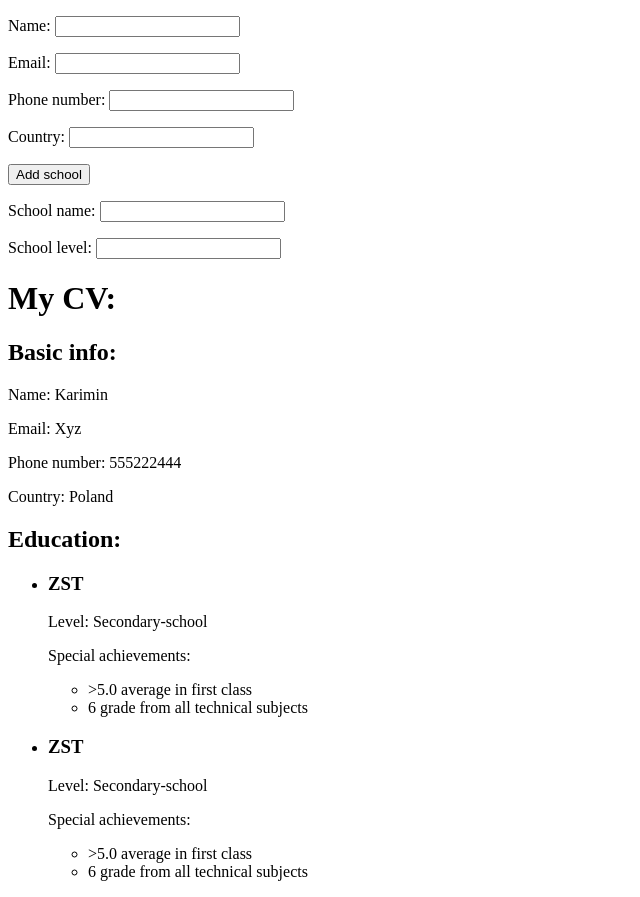
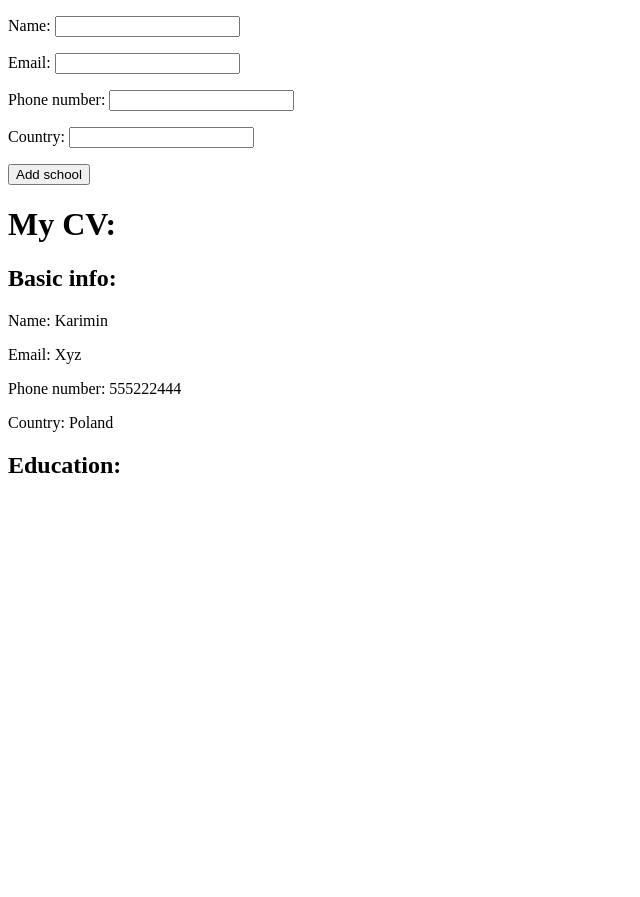
Before and after one commit to KariminK/react-cv-app, a React (Vite) app: page / in a window 1280 px wide. Shown: the whole page, without its empty margins (0-640 px from the left). After the commit the page ends 800 px from the top, so only its background shows below. Built offline with nearby package versions, Linux system fonts and the light colour scheme.

Commit message:
school event handling optimized

```diff
--- a/src/App.jsx
+++ b/src/App.jsx
@@ -4,35 +4,40 @@ import "./App.css";
 import defaultInfo from "./defaultInfo";
 import EditForm from "./components/EditForm";
 import Education from "./components/Education";
+class School {
+  constructor() {
+    this.name = "No name";
+    this.level = null;
+    this.startTime = null;
+    this.endTime = null;
+  }
+}
 function App() {
   const [personalInfo, setPersonalInfo] = useState(defaultInfo.personalInfo);
   const [educationalInfo, setEducationalInfo] = useState(defaultInfo.education);
-  const [schoolNumber, setSchoolNumber] = useState(1);
-  const handleNameChange = (e) => {
-    setPersonalInfo({ ...personalInfo, name: e.target.value });
-  };
-  const handleMailChange = (e) => {
-    setPersonalInfo({ ...personalInfo, email: e.target.value });
-  };
-  const handlePhoneChange = (e) => {
-    setPersonalInfo({ ...personalInfo, phone: e.target.value });
-  };
-  const handleCountryChange = (e) => {
-    setPersonalInfo({ ...personalInfo, country: e.target.value });
+  const [schoolNumber, setSchoolNumber] = useState(0);
+  const handlePersonalInfoChange = (e, prop) => {
+    setPersonalInfo({ ...personalInfo, [prop]: e.target.value });
   };
   const handleAddSchool = (e) => {
     e.preventDefault();
     setSchoolNumber(schoolNumber + 1);
+    const newEducationalInfo = [...educationalInfo];
+    newEducationalInfo.push(new School());
+    setEducationalInfo(newEducationalInfo);
+  };
+  const handleSchoolInfoChange = (e, i, prop) => {
+    const newEducationalInfo = [...educationalInfo];
+    newEducationalInfo[i][prop] = e.target.value;
+    setEducationalInfo(newEducationalInfo);
   };
   return (
     <>
       <EditForm
-        onNameChange={handleNameChange}
-        onEmailChange={handleMailChange}
-        onCountryChange={handleCountryChange}
-        onPhoneChange={handlePhoneChange}
+        onPersonalInfoChange={handlePersonalInfoChange}
         schoolNumber={schoolNumber}
         onAddSchool={handleAddSchool}
+        onSchoolInfoChange={handleSchoolInfoChange}
       />
       <h1>My CV:</h1>
       <PersonalInfo info={personalInfo} />
--- a/src/components/EditForm.jsx
+++ b/src/components/EditForm.jsx
@@ -1,46 +1,20 @@
-import EducationalInfoForm from "./educationalInfoForm";
+import SchoolForm from "./forms/SchoolForm";
+import PersonalInfoForm from "./forms/PersonalInfoForm";
 const EditForm = ({
-  onNameChange,
-  onEmailChange,
-  onPhoneChange,
-  onCountryChange,
+  onPersonalInfoChange,
   onAddSchool,
   schoolNumber,
+  onSchoolInfoChange,
 }) => {
   let schoolForms = [];
   for (let i = 0; i < schoolNumber; i++) {
-    schoolForms.push(<EducationalInfoForm />);
+    schoolForms.push(
+      <SchoolForm key={i} index={i} onSchoolInfoChange={onSchoolInfoChange} />
+    );
   }
   return (
     <form>
-      <div className="personalInfoForm">
-        <p>
-          Name:{" "}
-          <input type="text" name="name" id="name" onChange={onNameChange} />
-        </p>
-        <p>
-          Email:{" "}
-          <input
-            type="email"
-            name="email"
-            id="email"
-            onChange={onEmailChange}
-          />
-        </p>
-        <p>
-          Phone number:{" "}
-          <input type="tel" name="tel" id="tel" onChange={onPhoneChange} />
-        </p>
-        <p>
-          Country:{" "}
-          <input
-            type="text"
-            name="country"
-            id="country"
-            onChange={onCountryChange}
-          />
-        </p>
-      </div>
+      <PersonalInfoForm onPersonalInfoChange={onPersonalInfoChange} />
       <div className="educationalInfoForm">
         <button onClick={onAddSchool}>Add school</button>
         {schoolForms}
--- a/src/components/Education.jsx
+++ b/src/components/Education.jsx
@@ -6,14 +6,10 @@ const Education = ({ info }) => {
         {info.map((element, i) => {
           return (
             <li key={i}>
-              <h3>{element.name}</h3>
+              <h3>{element.name.length != 0 ? element.name : "No name"}</h3>
               <p>Level: {element.level}</p>
-              <p>Special achievements:</p>
-              <ul>
-                {element.specialAchievements.map((achievement, i) => {
-                  return <li key={i}>{achievement}</li>;
-                })}
-              </ul>
+              <p>Start time: {element.startTime}</p>
+              <p>Start time: {element.endTime}</p>
             </li>
           );
         })}
--- a/src/components/educationalInfoForm.jsx
+++ /dev/null
@@ -1,29 +0,0 @@
-const EducationalInfoForm = ({ onSchoolNameChange, onSchoolLevelChange }) => {
-  let achievements = 0;
-  const handleAddAchievement = () => {
-    achievements++;
-  };
-  return (
-    <div className="schoolForm">
-      <p>
-        School name:{" "}
-        <input
-          type="text"
-          name="name"
-          className="schoolName"
-          onChange={onSchoolNameChange}
-        />
-      </p>
-      <p>
-        School level:{" "}
-        <input
-          type="text"
-          name="level"
-          className="schoolLevel"
-          onChange={onSchoolLevelChange}
-        />
-      </p>
-    </div>
-  );
-};
-export default EducationalInfoForm;
--- /dev/null
+++ b/src/components/forms/PersonalInfoForm.jsx
@@ -0,0 +1,51 @@
+const PersonalInfoForm = ({ onPersonalInfoChange }) => {
+  return (
+    <div className="personalInfoForm">
+      <p>
+        Name:{" "}
+        <input
+          type="text"
+          name="name"
+          id="name"
+          onChange={(e) => {
+            onPersonalInfoChange(e, "name");
+          }}
+        />
+      </p>
+      <p>
+        Email:{" "}
+        <input
+          type="email"
+          name="email"
+          id="email"
+          onChange={(e) => {
+            onPersonalInfoChange(e, "email");
+          }}
+        />
+      </p>
+      <p>
+        Phone number:{" "}
+        <input
+          type="tel"
+          name="tel"
+          id="tel"
+          onChange={(e) => {
+            onPersonalInfoChange(e, "phone");
+          }}
+        />
+      </p>
+      <p>
+        Country:{" "}
+        <input
+          type="text"
+          name="country"
+          id="country"
+          onChange={(e) => {
+            onPersonalInfoChange(e, "country");
+          }}
+        />
+      </p>
+    </div>
+  );
+};
+export default PersonalInfoForm;
--- /dev/null
+++ b/src/components/forms/SchoolForm.jsx
@@ -0,0 +1,51 @@
+const SchoolForm = ({ onSchoolInfoChange, index }) => {
+  return (
+    <div className="schoolForm">
+      <p>
+        School name:{" "}
+        <input
+          type="text"
+          name="name"
+          className="schoolName"
+          onChange={(e) => {
+            onSchoolInfoChange(e, index, "name");
+          }}
+        />
+      </p>
+      <p>
+        School level:{" "}
+        <input
+          type="text"
+          name="level"
+          className="schoolLevel"
+          onChange={(e) => {
+            onSchoolInfoChange(e, index, "level");
+          }}
+        />
+      </p>
+      <p>
+        Start time:{" "}
+        <input
+          type="date"
+          name="schoolStartTime"
+          className="schoolStartTime"
+          onChange={(e) => {
+            onSchoolInfoChange(e, index, "startTime");
+          }}
+        />
+      </p>
+      <p>
+        End time:{" "}
+        <input
+          type="date"
+          name="schoolEndTime"
+          className="schoolEndTime"
+          onChange={(e) => {
+            onSchoolInfoChange(e, index, "endTime");
+          }}
+        />
+      </p>
+    </div>
+  );
+};
+export default SchoolForm;
--- a/src/defaultInfo.js
+++ b/src/defaultInfo.js
@@ -5,23 +5,6 @@ const defaultInfo = {
     phone: 555222444,
     country: "Poland",
   },
-  education: [
-    {
-      name: "ZST",
-      level: "Secondary-school",
-      specialAchievements: [
-        ">5.0 average in first class",
-        "6 grade from all technical subjects",
-      ],
-    },
-    {
-      name: "ZST",
-      level: "Secondary-school",
-      specialAchievements: [
-        ">5.0 average in first class",
-        "6 grade from all technical subjects",
-      ],
-    },
-  ],
+  education: [],
 };
 export default defaultInfo;
```
